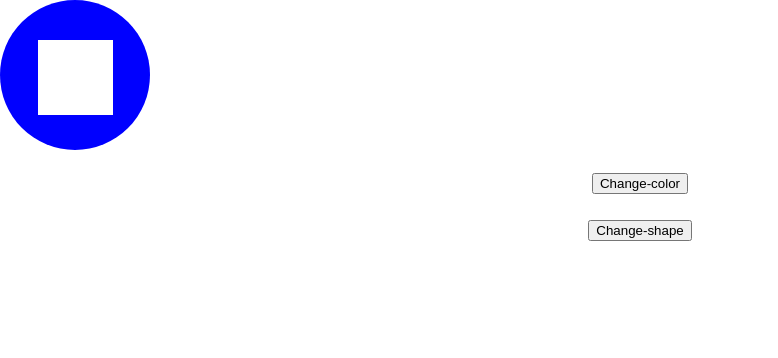
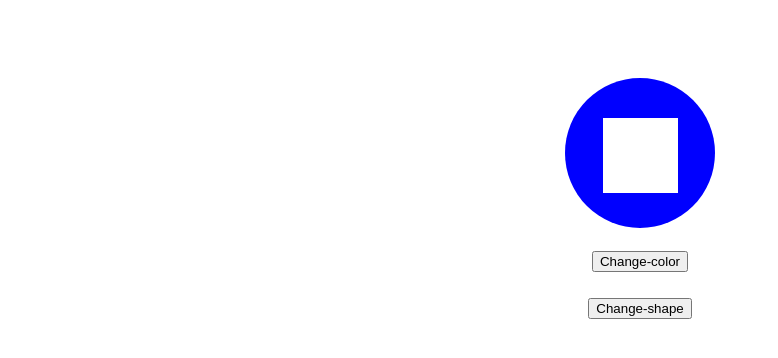
Before and after one commit to angadrazz/Change-Color-and-Shape, a plain HTML site: page index.html in a window 1280 px wide. Shown: the whole page, without its empty margins (0-778 px from the left). Drawn offline with Linux system fonts and the light colour scheme.

Commit message:
change container

```diff
--- a/style.css
+++ b/style.css
@@ -3,12 +3,11 @@ body{
     padding: 0px;
   }
   #container{
-      /* display:flex;
-      flex-direction:column;
-      flex-wrap: wrap;
-      height: 100vh;
+      display: flex;
+      flex-direction: column;
+      height: 400px;
       justify-content: center;
-      align-items: center; */
+      align-items: center;
   }
 
   #container div:not(:first-child){
```
